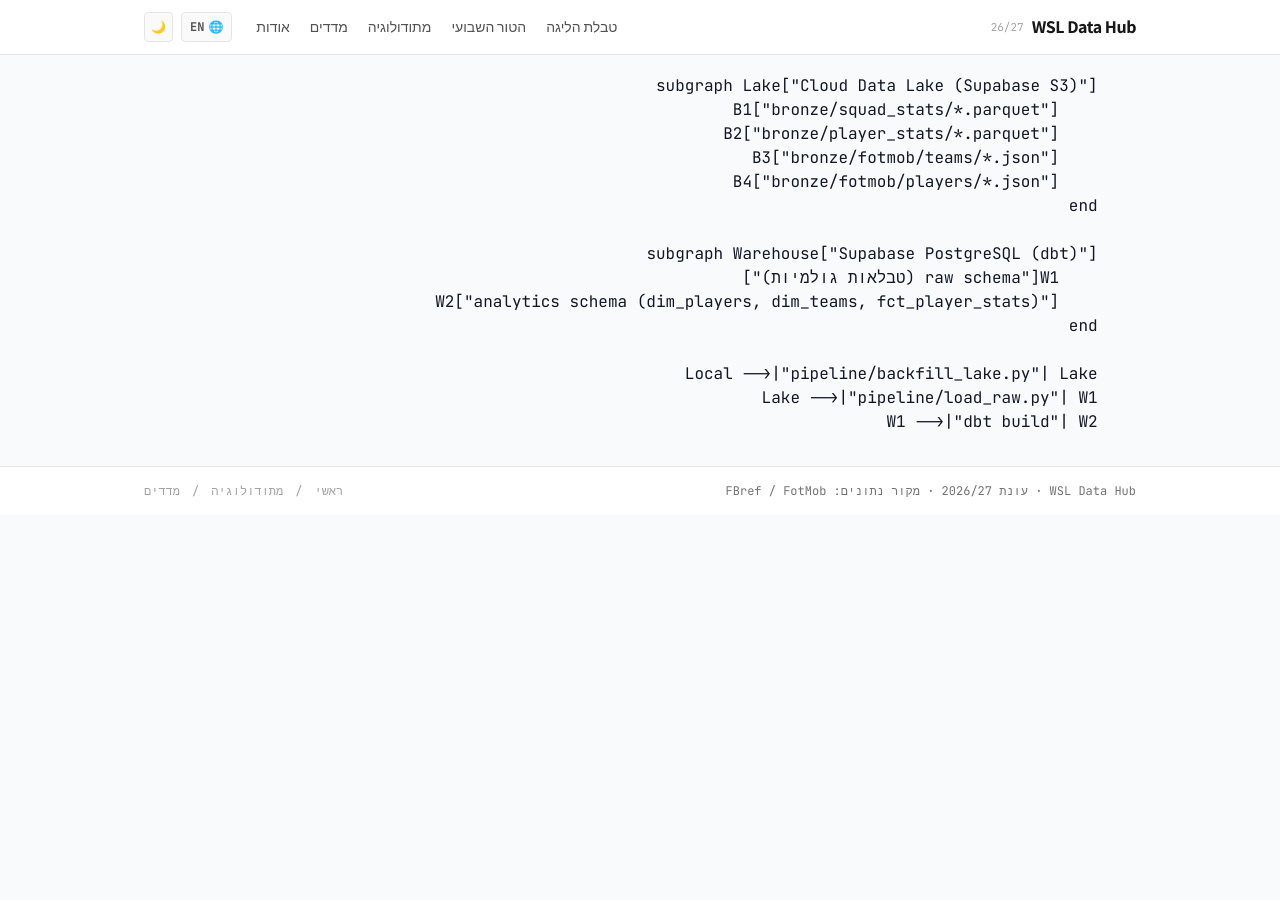
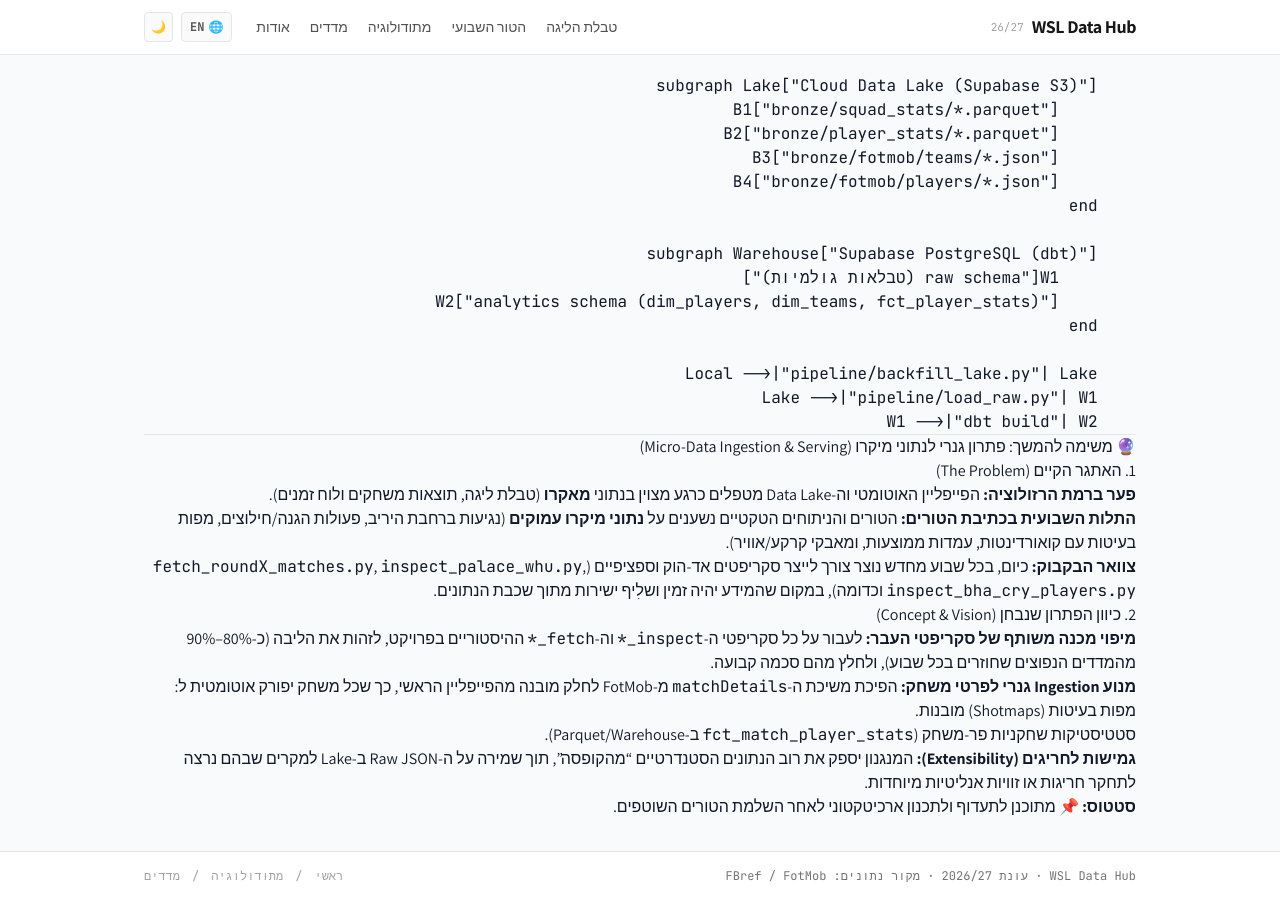
Before and after one commit to davidkorenblit/wsl-data-hub, a Jekyll site: the page built from docs/DE_PLATFORM_ROADMAP.md, in a window 1280 px wide and 900 px high, scrolled down 683 px. Built offline with Jekyll 4.4.1, drawn with Linux system fonts in a browser that asks for light colours; nearby versions of some CDN libraries; our own code applies the rules of GitHub Pages for plain Markdown files; before the commit the page ends 1198 px from its top, so only the background shows below that.

Commit message:
docs: document micro-data ingestion challenge and generic solution roadmap

````diff
--- a/docs/DE_PLATFORM_ROADMAP.md
+++ b/docs/DE_PLATFORM_ROADMAP.md
@@ -47,3 +47,21 @@ flowchart TD
     Lake -->|"pipeline/load_raw.py"| W1
     W1 -->|"dbt build"| W2
 ```
+
+---
+
+## 🔮 משימה להמשך: פתרון גנרי לנתוני מיקרו (Micro-Data Ingestion & Serving)
+
+### 1. האתגר הקיים (The Problem)
+* **פער ברמת הרזולוציה:** הפייפליין האוטומטי וה-Data Lake מטפלים כרגע מצוין בנתוני **מאקרו** (טבלת ליגה, תוצאות משחקים ולוח זמנים).
+* **התלות השבועית בכתיבת הטורים:** הטורים והניתוחים הטקטיים נשענים על **נתוני מיקרו עמוקים** (נגיעות ברחבת היריב, פעולות הגנה/חילוצים, מפות בעיטות עם קואורדינטות, עמדות ממוצעות, ומאבקי קרקע/אוויר).
+* **צוואר הבקבוק:** כיום, בכל שבוע מחדש נוצר צורך לייצר סקריפטים אד-הוק וספציפיים (`fetch_roundX_matches.py`, `inspect_palace_whu.py`, `inspect_bha_cry_players.py` וכדומה), במקום שהמידע יהיה זמין ושלִיף ישירות מתוך שכבת הנתונים.
+
+### 2. כיוון הפתרון שנבחן (Concept & Vision)
+* **מיפוי מכנה משותף של סקריפטי העבר:** לעבור על כל סקריפטי ה-`inspect_*` וה-`fetch_*` ההיסטוריים בפרויקט, לזהות את הליבה (כ-80%–90% מהמדדים הנפוצים שחוזרים בכל שבוע), ולחלץ מהם סכמה קבועה.
+* **מנוע Ingestion גנרי לפרטי משחק:** הפיכת משיכת ה-`matchDetails` מ-FotMob לחלק מובנה מהפייפליין הראשי, כך שכל משחק יפורק אוטומטית ל:
+  * מפות בעיטות (Shotmaps) מובנות.
+  * סטטיסטיקות שחקניות פר-משחק (`fct_match_player_stats` ב-Parquet/Warehouse).
+* **גמישות לחריגים (Extensibility):** המנגנון יספק את רוב הנתונים הסטנדרטיים "מהקופסה", תוך שמירה על ה-Raw JSON ב-Lake למקרים שבהם נרצה לתחקר חריגות או זוויות אנליטיות מיוחדות.
+
+> **סטטוס:** 📌 מתוכנן לתעדוף ולתכנון ארכיטקטוני לאחר השלמת הטורים השוטפים.
````
